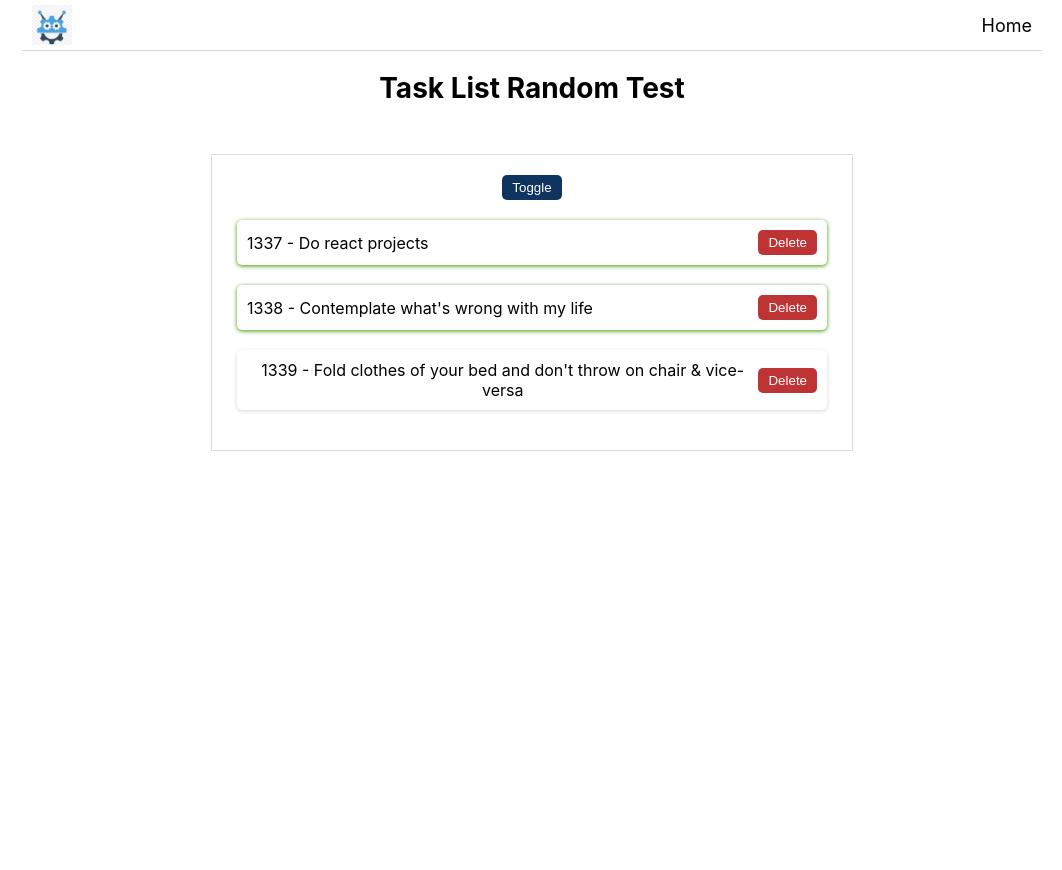
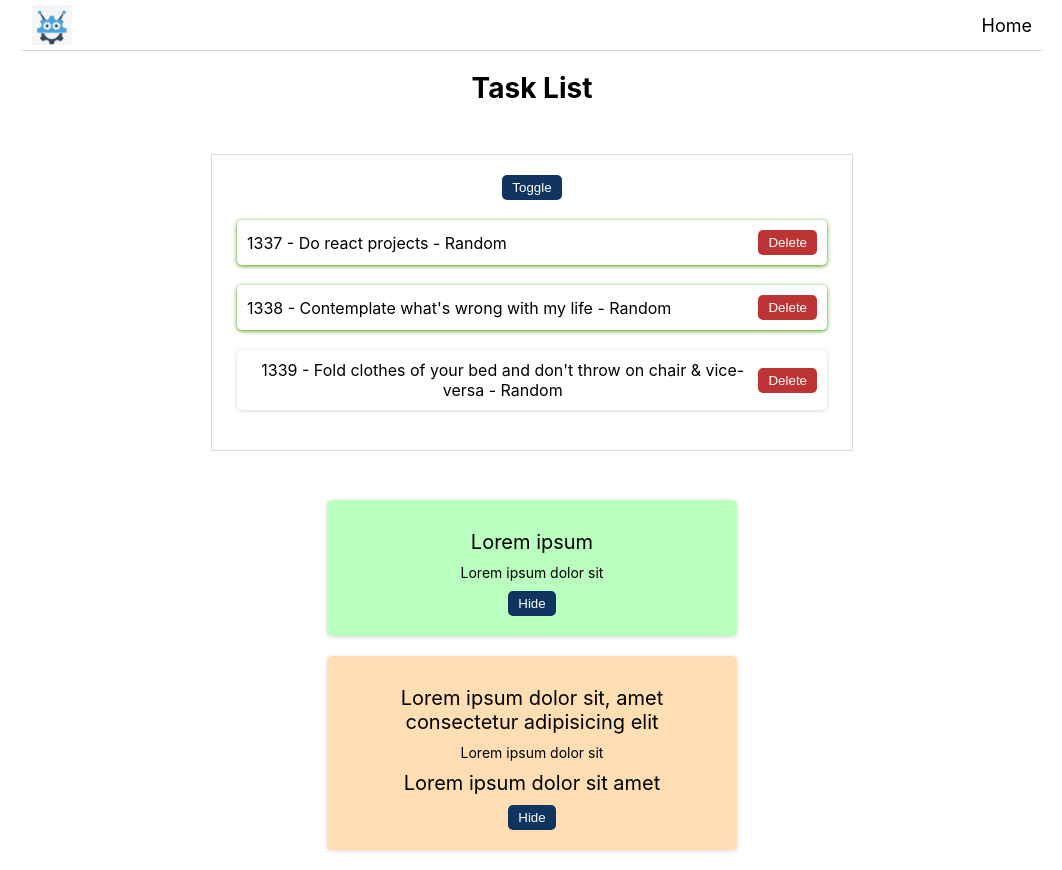
Before and after one commit to Sareeka61/Taskmate, a React (Create React App) app: page / in a window 1280 px wide. Shown: the whole page, without its empty margins (108-1170 px from the left). Before the commit the page ends 800 px from the top, so only its background shows below. Built offline with nearby package versions, Linux system fonts and the light colour scheme.

Commit message:
Used prop drilling concept

```diff
--- a/src/App.js
+++ b/src/App.js
@@ -5,10 +5,12 @@ import './App.css';
 
 function App() {
 
+const info = "Random";
+
   return (
     <div className="App">
       <Header />
-      <TaskList title="Random" subtitle="Test"/>
+      <TaskList info={info}/>
     </div>
   );
 }
--- /dev/null
+++ b/src/components/BoxCard.js
@@ -0,0 +1,14 @@
+import { useState } from "react";
+
+export const BoxCard = ({result, children}) => {
+  const [show, setShow] = useState(true);
+
+  return (
+    <div className={show ? "" : "hidden"}>
+    <div className={`box ${result}`}>
+      {children}
+      <button onClick={() => setShow(!show)} className="trigger">Hide</button>
+    </div>
+    </div>
+  )
+}
--- a/src/components/TaskCard.js
+++ b/src/components/TaskCard.js
@@ -1,10 +1,10 @@
-export const TaskCard = ({ task, handleDelete }) => {
+export const TaskCard = ({ task, handleDelete, info }) => {
     return (
         <li
               className={task.completed ? "completed" : "incompleted"}
             >
               <span>
-                {task.id} - {task.name}
+                {task.id} - {task.name} - {info}
               </span>
               <button onClick={() => handleDelete(task.id)} className="delete">
                 Delete
--- a/src/components/TaskList.js
+++ b/src/components/TaskList.js
@@ -1,7 +1,8 @@
 import { useState } from "react";
 import { TaskCard } from "./TaskCard"
+import { BoxCard } from "./BoxCard";
 
-export const TaskList = (props) => {
+export const TaskList = ({info}) => {
      const [tasks, setTasks] = useState([
     {id: 1337, name: "Do react projects", completed: true},
     {id: 1338, name: "Contemplate what's wrong with my life", completed: true},
@@ -15,7 +16,7 @@ export const TaskList = (props) => {
 
   return (
     <>
-      <h1>Task List {props.title} {props.subtitle}</h1>
+      <h1>Task List</h1>
       <ul>
         <button
           className="trigger"
@@ -27,9 +28,20 @@ export const TaskList = (props) => {
         </button>
         {show &&
           tasks.map((task) => (
-            <TaskCard key={task.id} task={task} handleDelete={handleDelete}/>
+            <TaskCard key={task.id} info={info} task={task} handleDelete={handleDelete}/>
           ))}
       </ul>
+
+            <BoxCard result="success">
+            <p className="title">Lorem ipsum</p>
+        <p className="description">Lorem ipsum dolor sit</p>
+            </BoxCard>
+
+      <BoxCard result="warning">
+      <p className="title">Lorem ipsum dolor sit, amet consectetur adipisicing elit</p>
+        <p className="description">Lorem ipsum dolor sit </p>
+        <p className="title">Lorem ipsum dolor sit amet </p>
+      </BoxCard>
     </>
   );
 };
```
